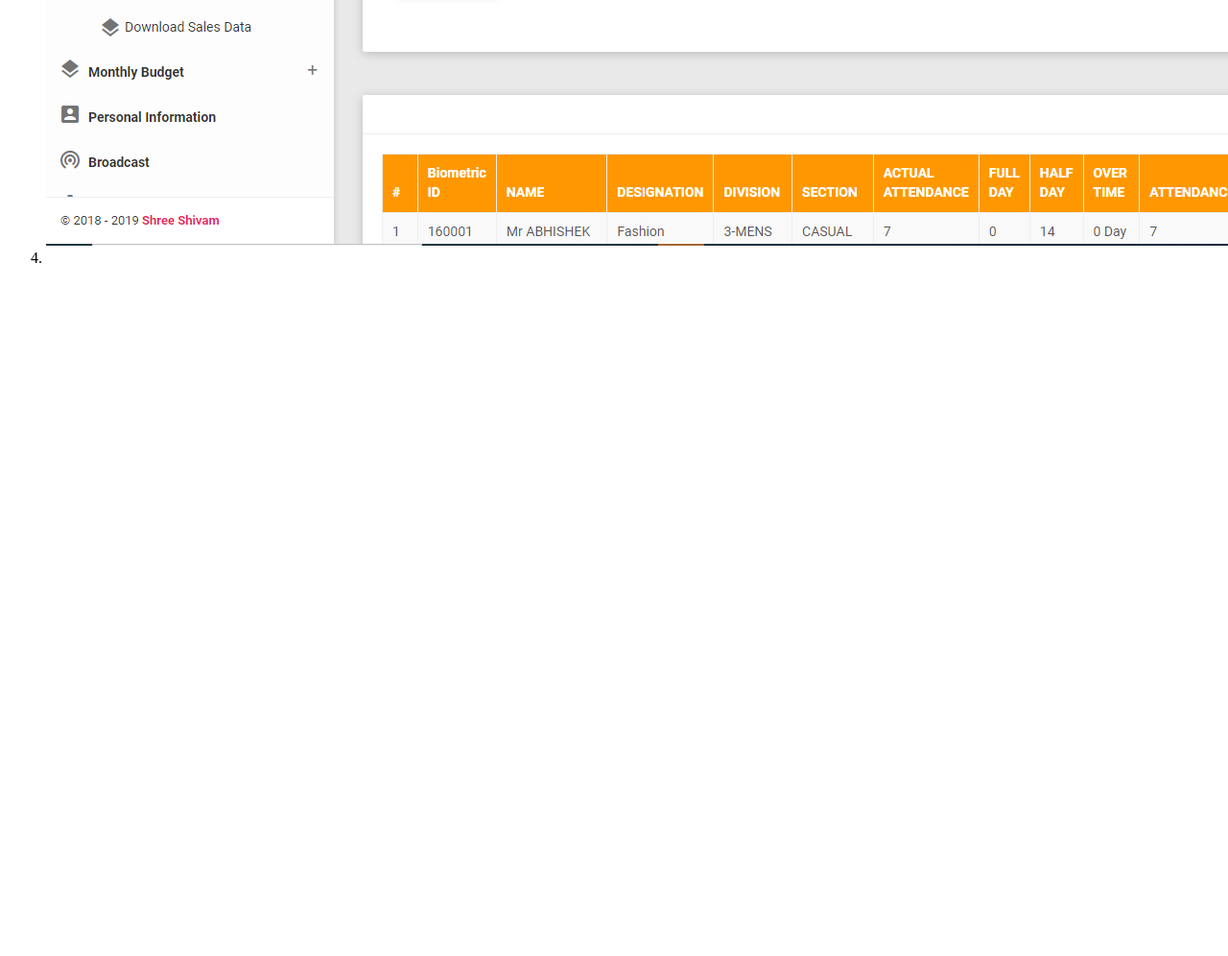
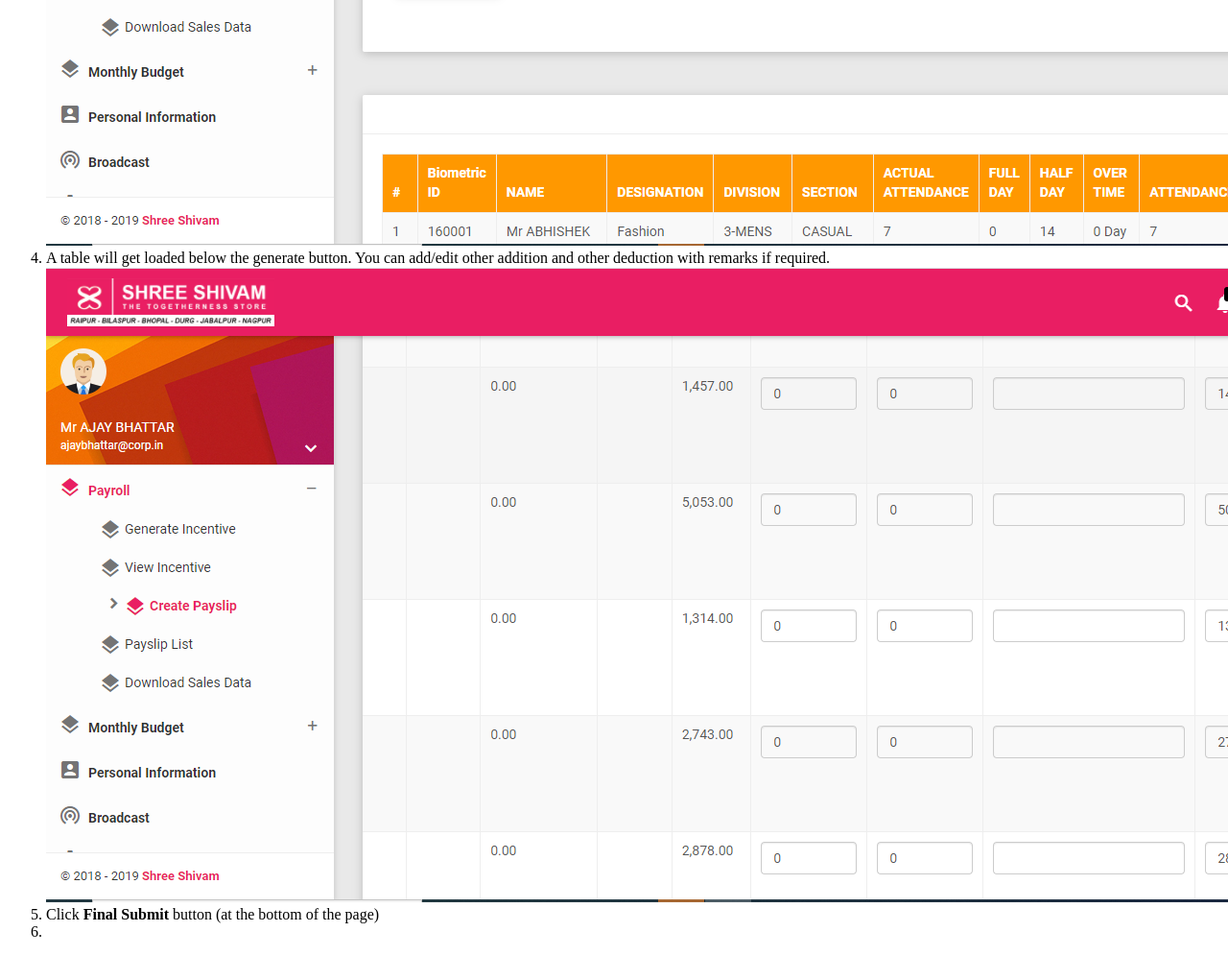
Before and after one commit to Softomatic-Tech/shreeshivam-help-document, a plain HTML site: page index.html in a window 1280 px wide. Shown: the part 1179-2175 px from the top of the page at 96% size. Before the commit the page ends 1473 px from the top, so only its background shows below. Drawn offline with Linux system fonts and the light colour scheme.

Commit message:
Update index.html

```diff
--- a/index.html
+++ b/index.html
@@ -9,7 +9,10 @@
         <br><img src="ss2.PNG" />
       </li>
       <li>
+        A table will get loaded below the generate button. You can add/edit other addition and other deduction with remarks if required. <br><img src="ss3.PNG" />
       </li>
+      <li>Click <b>Final Submit</b> button (at the bottom of the page)</li>
+      <li></li>
     </ol>
   </body>
 </html>
```
